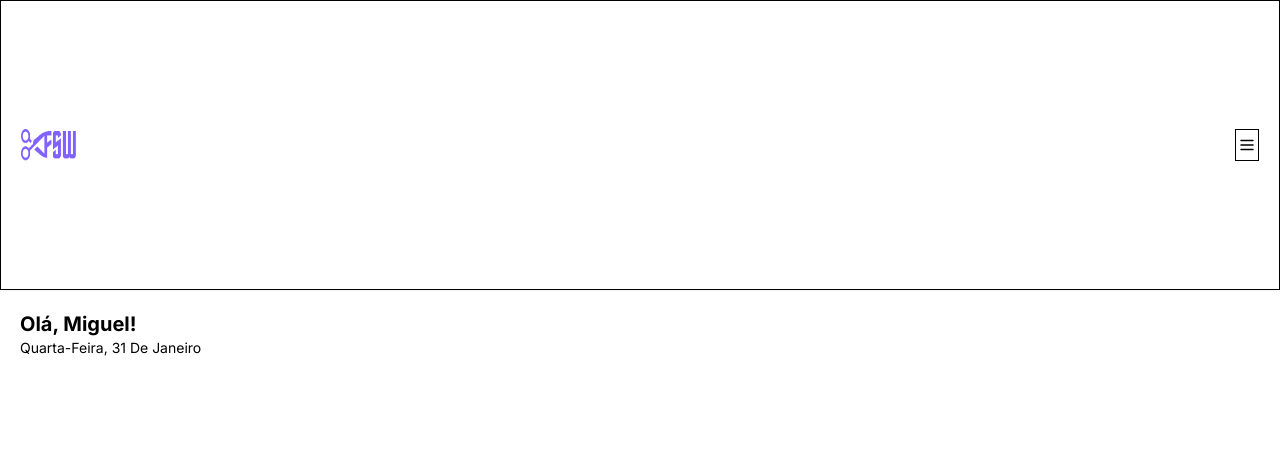
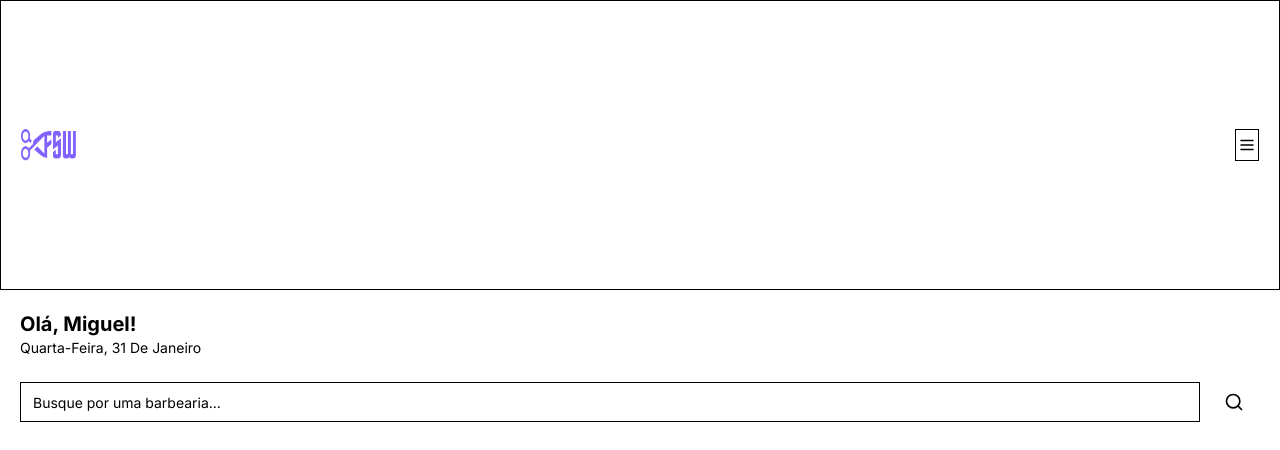
Before and after one commit to welingtonsoftware/fullStackWeek-barber, a Next.js app: page / in a window 1280 px wide. Shown: the top 450 px of the page. Built offline with nearby package versions, Linux system fonts and the light colour scheme.

Commit message:
feat: add search components

```diff
--- /dev/null
+++ b/app/(home)/_components/search.tsx
@@ -0,0 +1,19 @@
+"use client";
+
+import { Button } from "@/app/_components/ui/button";
+import { Input } from "@/app/_components/ui/input";
+import { SearchIcon } from "lucide-react";
+
+
+const Search = () => {
+  return (
+    <div className="flex items-center gap-2">
+      <Input placeholder="Busque por uma barbearia..." />
+      <Button variant="default">
+        <SearchIcon size={20} />
+      </Button>
+    </div>
+  );
+};
+
+export default Search;
--- a/app/(home)/page.tsx
+++ b/app/(home)/page.tsx
@@ -1,13 +1,13 @@
-
 import Header from "../_components/header";
 import { format } from "date-fns";
 import { ptBR } from "date-fns/locale/pt-BR";
+import Search from "./_components/search";
 
 export default function Home() {
   return (
-  <div>
-    <Header/>
-    <div className="px-5 pt-5">
+    <div>
+      <Header />
+      <div className="px-5 pt-5">
         <h2 className="text-xl font-bold">Olá, Miguel!</h2>
         <p className="capitalize text-sm">
           {format(new Date(), "EEEE',' dd 'de' MMMM", {
@@ -15,6 +15,9 @@
           })}
         </p>
       </div>
-  </div>
+      <div className="px-5 mt-6">
+        <Search />
+      </div>
+    </div>
   );
 }
--- /dev/null
+++ b/app/_components/ui/input.tsx
@@ -0,0 +1,25 @@
+import * as React from "react"
+
+import { cn } from "@/app/_lib/utils"
+
+export interface InputProps
+  extends React.InputHTMLAttributes<HTMLInputElement> {}
+
+const Input = React.forwardRef<HTMLInputElement, InputProps>(
+  ({ className, type, ...props }, ref) => {
+    return (
+      <input
+        type={type}
+        className={cn(
+          "flex h-10 w-full rounded-md border border-input bg-background px-3 py-2 text-sm ring-offset-background file:border-0 file:bg-transparent file:text-sm file:font-medium placeholder:text-muted-foreground focus-visible:outline-none focus-visible:ring-2 focus-visible:ring-ring focus-visible:ring-offset-2 disabled:cursor-not-allowed disabled:opacity-50",
+          className
+        )}
+        ref={ref}
+        {...props}
+      />
+    )
+  }
+)
+Input.displayName = "Input"
+
+export { Input }
```
Also changed, not shown: app/_components/booking-item.tsx (added).
